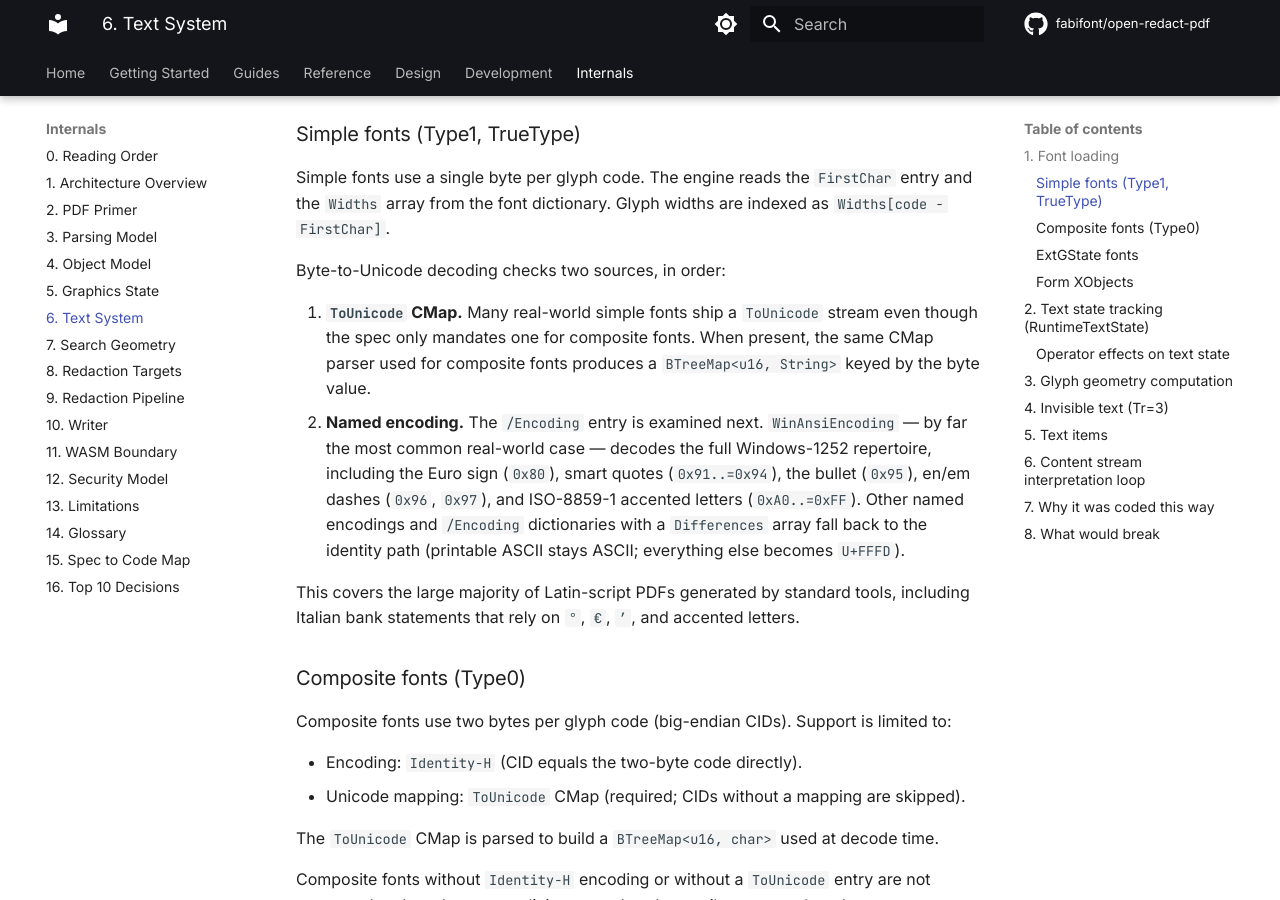
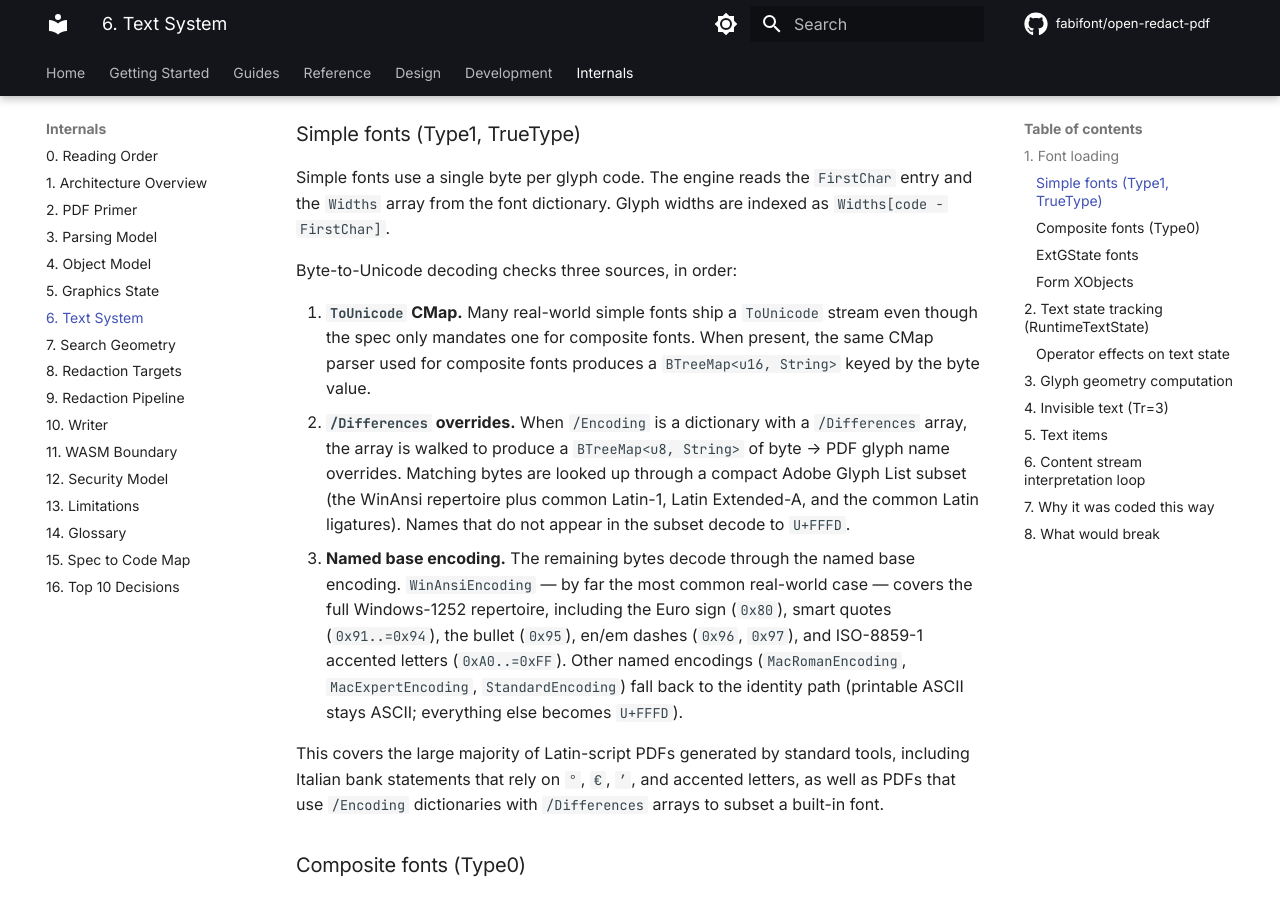
Before and after one commit to fabifont/open-redact-pdf, an MkDocs documentation site: the page built from docs/internals/06-text-system.md, in a window 1280 px wide and 900 px high, scrolled down 733 px. Built offline with MkDocs 1.6.1 and Material for MkDocs 9.7.7, drawn with Linux system fonts in a browser that asks for light colours; comment, search, counter and statistics services are not loaded.

Commit message:
docs: document /Encoding /Differences support
The supported-subset reference, the text-system internals, and the
limitations page now describe the three-step simple-font decode path:
ToUnicode → Differences (resolved through the AGL subset) → named base
encoding.

```diff
--- a/docs/internals/06-text-system.md
+++ b/docs/internals/06-text-system.md
@@ -24,12 +24,13 @@ The function returns two maps:
 
 Simple fonts use a single byte per glyph code. The engine reads the `FirstChar` entry and the `Widths` array from the font dictionary. Glyph widths are indexed as `Widths[code - FirstChar]`.
 
-Byte-to-Unicode decoding checks two sources, in order:
+Byte-to-Unicode decoding checks three sources, in order:
 
 1. **`ToUnicode` CMap.** Many real-world simple fonts ship a `ToUnicode` stream even though the spec only mandates one for composite fonts. When present, the same CMap parser used for composite fonts produces a `BTreeMap<u16, String>` keyed by the byte value.
-2. **Named encoding.** The `/Encoding` entry is examined next. `WinAnsiEncoding` — by far the most common real-world case — decodes the full Windows-1252 repertoire, including the Euro sign (`0x80`), smart quotes (`0x91..=0x94`), the bullet (`0x95`), en/em dashes (`0x96`, `0x97`), and ISO-8859-1 accented letters (`0xA0..=0xFF`). Other named encodings and `/Encoding` dictionaries with a `Differences` array fall back to the identity path (printable ASCII stays ASCII; everything else becomes `U+FFFD`).
+2. **`/Differences` overrides.** When `/Encoding` is a dictionary with a `/Differences` array, the array is walked to produce a `BTreeMap<u8, String>` of byte → PDF glyph name overrides. Matching bytes are looked up through a compact Adobe Glyph List subset (the WinAnsi repertoire plus common Latin-1, Latin Extended-A, and the common Latin ligatures). Names that do not appear in the subset decode to `U+FFFD`.
+3. **Named base encoding.** The remaining bytes decode through the named base encoding. `WinAnsiEncoding` — by far the most common real-world case — covers the full Windows-1252 repertoire, including the Euro sign (`0x80`), smart quotes (`0x91..=0x94`), the bullet (`0x95`), en/em dashes (`0x96`, `0x97`), and ISO-8859-1 accented letters (`0xA0..=0xFF`). Other named encodings (`MacRomanEncoding`, `MacExpertEncoding`, `StandardEncoding`) fall back to the identity path (printable ASCII stays ASCII; everything else becomes `U+FFFD`).
 
-This covers the large majority of Latin-script PDFs generated by standard tools, including Italian bank statements that rely on `°`, `€`, `’`, and accented letters.
+This covers the large majority of Latin-script PDFs generated by standard tools, including Italian bank statements that rely on `°`, `€`, `’`, and accented letters, as well as PDFs that use `/Encoding` dictionaries with `/Differences` arrays to subset a built-in font.
 
 ### Composite fonts (Type0)
 
```
Also changed, not shown: docs/internals/13-limitations.md (+1 -1 lines), docs/reference/supported-subset.md (+1 -1 lines).
